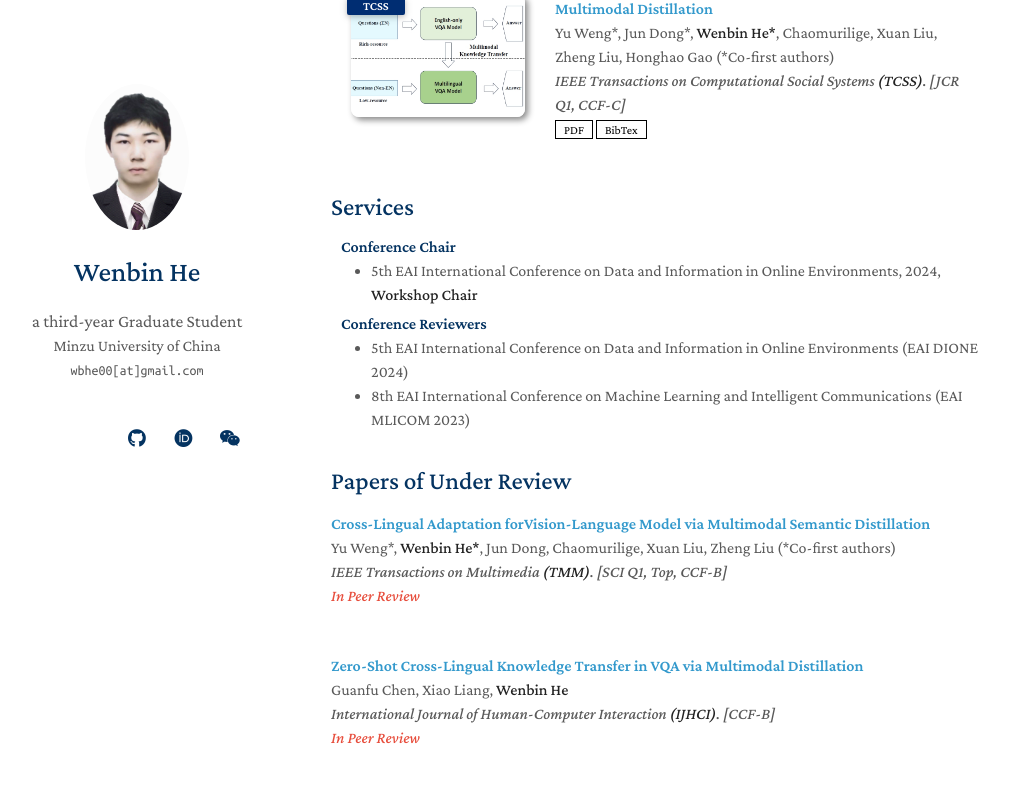
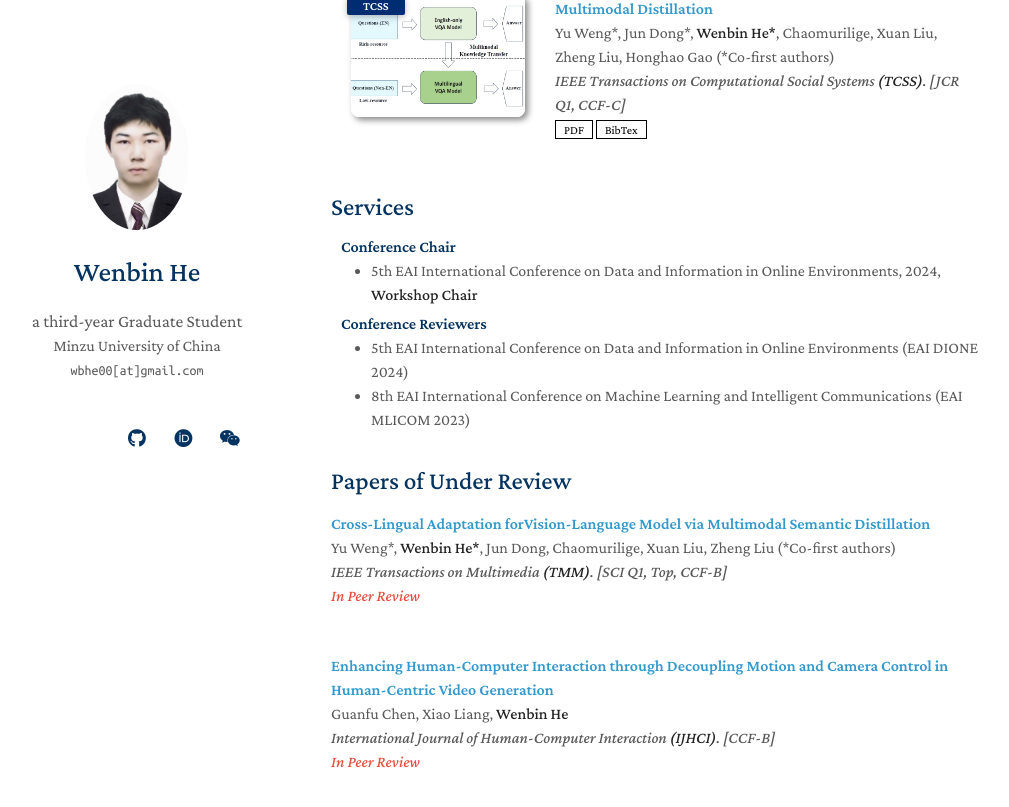
Before and after one commit to BbiHH/BbiHH.github.io, a Jekyll site: the page built from index.md, in a window 1280 px wide and 900 px high, scrolled down 954 px. Shown: the top 807 px of the window, without its empty margins (139-1148 px from the left). Built offline with Jekyll 4.4.1, drawn with Linux system fonts in a browser that asks for light colours; a style sheet for code colours, icons or effects is not loaded; our own code applies the rules of GitHub Pages for plain Markdown files.

Commit message:
Update underreview.yml

```diff
--- a/_data/underreview.yml
+++ b/_data/underreview.yml
@@ -6,7 +6,7 @@ main:
     conference: IEEE Transactions on Multimedia <strong>(TMM)</strong>. [<i>SCI Q1, Top, CCF-B</i>]
     notes: In Peer Review
 
-  - title: "Zero-Shot Cross-Lingual Knowledge Transfer in VQA via Multimodal Distillation"
+  - title: "Enhancing Human-Computer Interaction through Decoupling Motion and Camera Control in Human-Centric Video Generation"
     authors: Guanfu Chen, Xiao Liang, <strong>Wenbin He</strong>
     conference_short: IJHCI
     conference: International Journal of Human-Computer Interaction <strong>(IJHCI)</strong>. [<i>CCF-B</i>]
```
